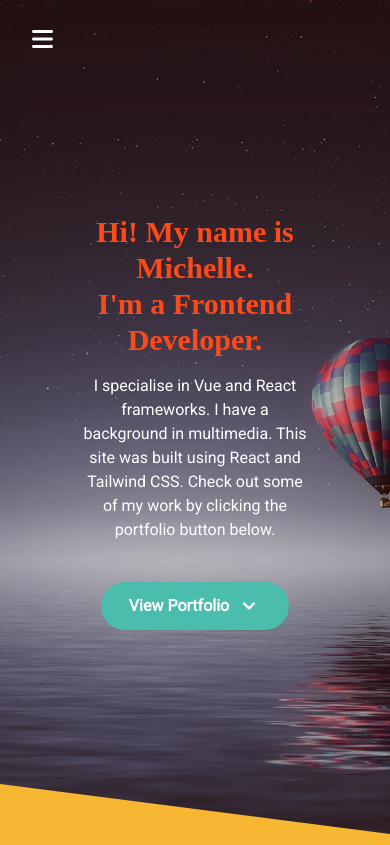
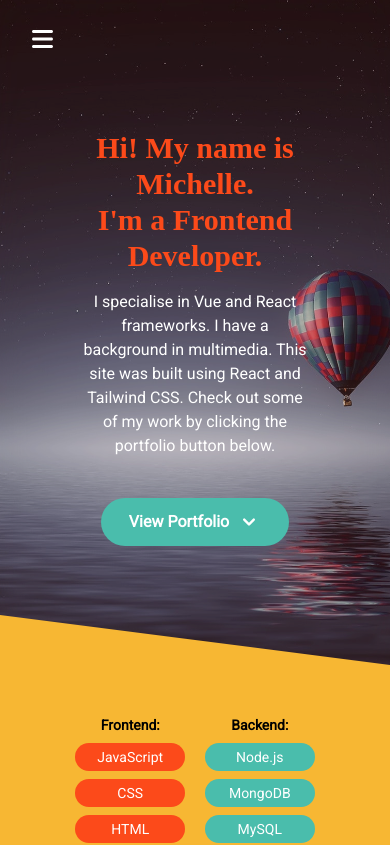
Before and after one commit to michellewatts20000/react-tailwind-portfolio, a React (Vite) app: page / in a window 390 px wide. Shown: the top 845 px of the page. Built offline with nearby package versions, Linux system fonts and the light colour scheme.

Commit message:
vh same on mobile

```diff
--- a/src/index.css
+++ b/src/index.css
@@ -47,6 +47,6 @@ p, ul, button {
 
 @media screen and (max-width: 400px) {
   .hero-size {
-    height: 100vh !important;
+    height: 80vh !important;
   }
 }
```
